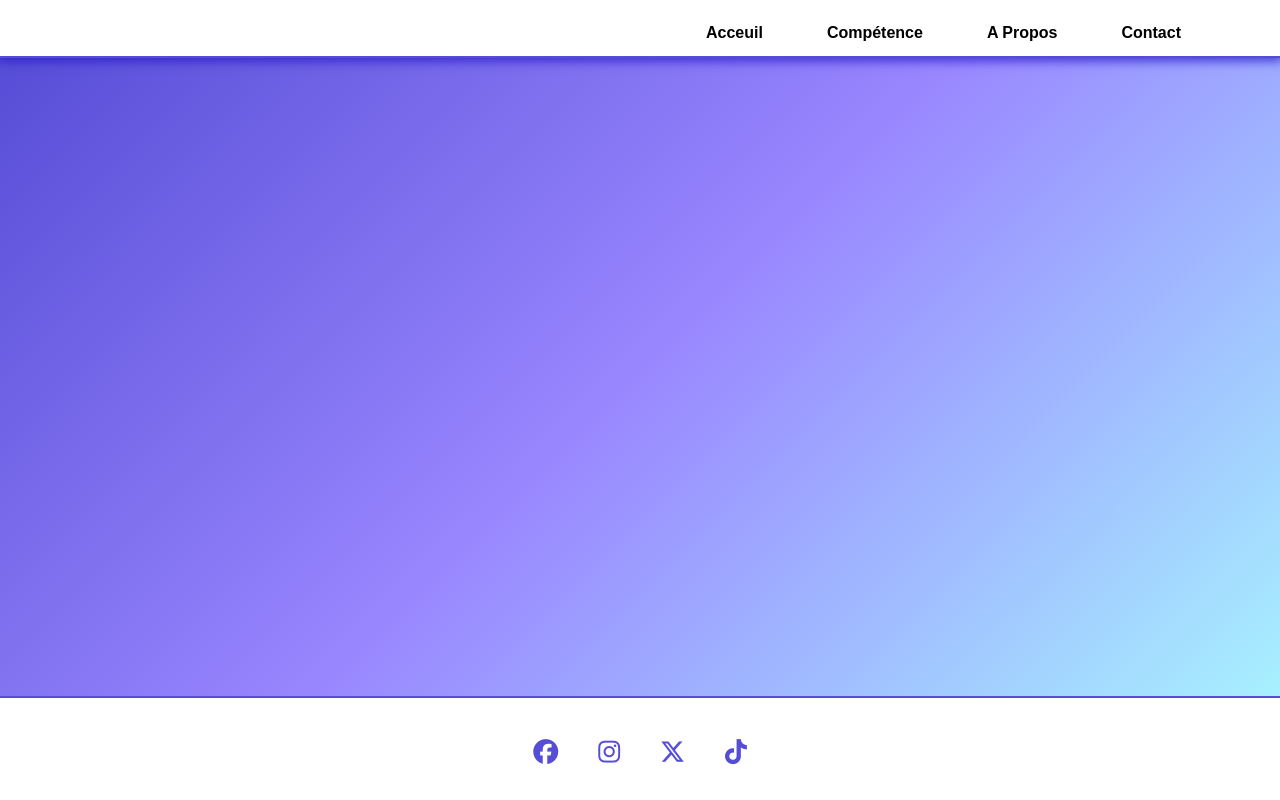
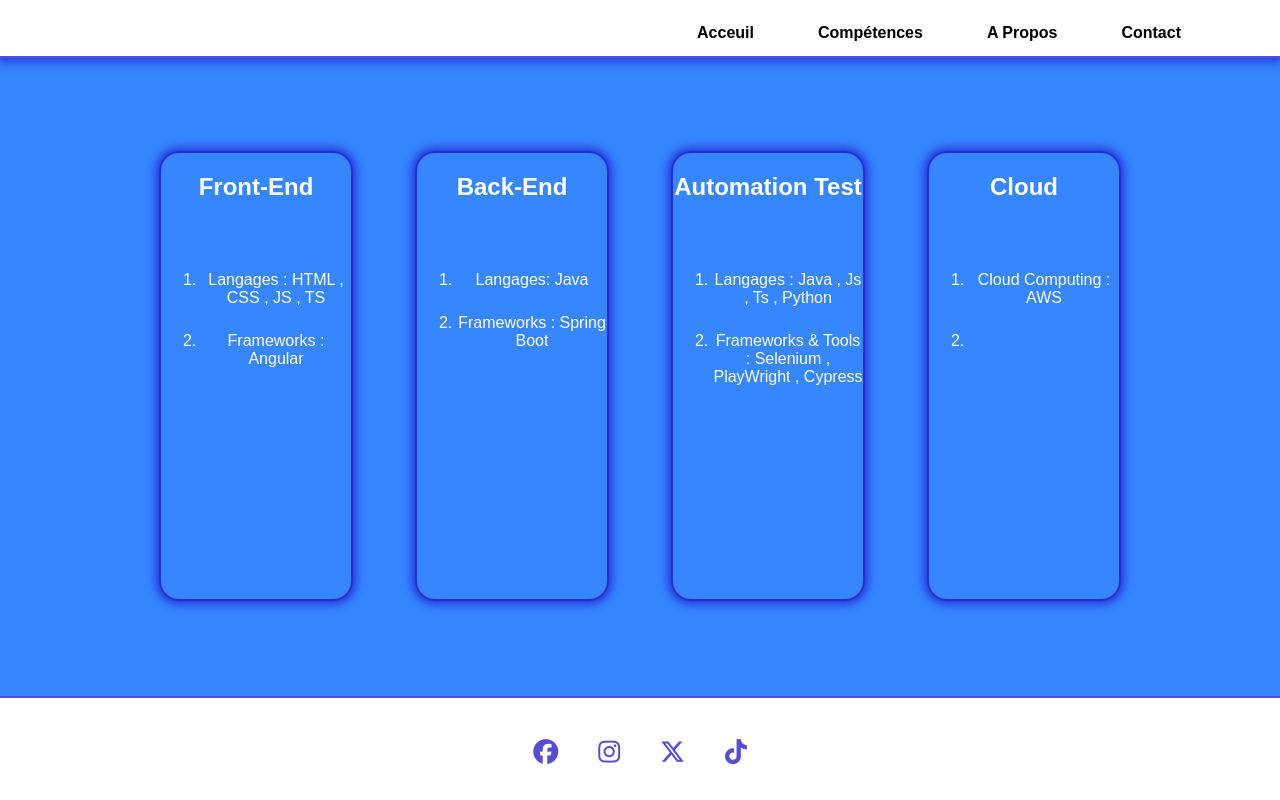
Before and after one commit to abdbilal146/my_portfolio, an Angular app: page /skills in a window 1280 px wide. Built offline with nearby package versions, Linux system fonts and the light colour scheme.

Commit message:
skills page updated

```diff
--- a/src/app/app.component.ts
+++ b/src/app/app.component.ts
@@ -3,11 +3,12 @@ import { RouterOutlet } from '@angular/router';
 import { HeaderComponent } from './components/header/header.component';
 import { HomePageComponent } from "./components/home-page/home-page.component";
 import { FooterComponent } from "./components/footer/footer.component";
+import { CommonModule } from '@angular/common';
 
 @Component({
   selector: 'app-root',
   standalone: true,
-  imports: [RouterOutlet, HeaderComponent, HomePageComponent, FooterComponent],
+  imports: [RouterOutlet, HeaderComponent, HomePageComponent, FooterComponent,CommonModule],
   templateUrl: './app.component.html',
   styleUrl: './app.component.css'
 })
--- a/src/app/components/contact-page/contact-page.component.css
+++ b/src/app/components/contact-page/contact-page.component.css
@@ -6,7 +6,7 @@
     left: 0;
     width: 100%;
     height: 80vh;
-    background: linear-gradient(135deg, rgba(33, 21, 201, 0.76), rgba(128, 105, 255, 0.8), rgba(0, 213, 255, 0.346));
+    background: #3586ff;
 }
 
 .title-container{
--- a/src/app/components/contact-page/contact-page.component.html
+++ b/src/app/components/contact-page/contact-page.component.html
@@ -15,8 +15,8 @@
     <div class="contact-us-content-container">
         <ul>
             <li><a href="tel:+33638034143">+33638034143</a>
-            <li class="email-li"><a href="">m.mancerabdelfetah&#64;gmail.com</a></li>
-            <li><a href="">Linkedin</a></li>
+            <li class="email-li"><a href="/contact-me">m.mancerabdelfetah&#64;gmail.com</a></li>
+            <li><a href="/contact-me">Linkedin</a></li>
         </ul>
     </div>
 
--- a/src/app/components/header/header.component.html
+++ b/src/app/components/header/header.component.html
@@ -2,7 +2,7 @@
     <div class="list-container">
         <ul>
             <li (click)="goToHomePage()">Acceuil</li>
-            <li (click)="goToSkillsPage()">Compétence</li>
+            <li (click)="goToSkillsPage()">Compétences</li>
             <li>A Propos</li>
             <li (click)="goToContactPage()">Contact</li>
         </ul>
--- /dev/null
+++ b/src/app/components/models/cards.ts
@@ -0,0 +1,6 @@
+
+export interface Cards {
+    title : string ;
+    first_category : string ;
+    second_category : string ;
+}
--- a/src/app/components/skills-page/skills-page.component.css
+++ b/src/app/components/skills-page/skills-page.component.css
@@ -6,92 +6,59 @@
     left: 0;
     width: 100%;
     height: 80vh;
-    background: linear-gradient(135deg, rgba(33, 21, 201, 0.76), rgba(128, 105, 255, 0.8), rgba(0, 213, 255, 0.346));;
+    background: #3586ff;
 }
 
-.image-container{
+.skills-card-container{
     position: absolute;
-    right: 10%;
     top: 50%;
-    transform: translateY(-50%);
-    background-image: url('/assets/my_photo.png');
-    background-size: cover;
-    background-position: center;
-    width: 500px;
-    height: 500px;
-    border-radius: 50%;
-    animation: fadeIn 2s ease-in-out;
-    box-shadow: 0px 0px 10px 3px rgba(33, 21, 201, 0.76);
+    left: 50%;
+    transform: translate(-50%, -50%);
+    width: 80%;
+    height: 80%;
+    display: inline-flex;
+    justify-content: space-between;
 }
 
-@keyframes fadeIn{
-    0% {
-        opacity: 0;
-    }
-    100% {
-        opacity: 1;
-    }
-}
-
-.text-container{
-
-    position: absolute;
-    top: 50%;
-    left: 20%;
-    transform: translateY(-50%);
+.cards {
+    background: #3586ff;
+    text-wrap: pretty;
+    width: 17vw;
+    margin: 3%;
+    border: solid 2px rgba(33, 21, 201, 0.76);
+    border-radius: 20px;
+    box-shadow:0px 0px 10px 3px rgba(33, 21, 201, 0.76);
 
 }
 
-
-.text-container h1{
+.cards-title-container{
+    text-wrap: wrap;
+    text-align: center;
     font-family: sans-serif;
-    font-size: 50px;
-    overflow: hidden;
-    border-right: 3px solid rgba(33, 21, 201, 0.76);
-    animation: typing 3.5s steps(40, end),blink-caret .6s step-end infinite;
+    color: white;
 }
 
-/* The typing effect */
-@keyframes typing {
-    from { width: 0 }
-    to { width: 100% }
+.cards-title-container ul{
+    display: block;
+    padding-top:25px ;
+    list-style: decimal;
+}
+.cards-title-container ul li{
+    padding-top:25px ;
 }
 
-  /* The typewriter cursor effect */
-@keyframes blink-caret {
-    from, to { border-color: transparent }
-    50% { border-color: rgba(33, 21, 201, 0.76); }
-}
+@media (max-width: 600px) and (max-height: 935px) {
+    .skills-card-container{
+        display: block;
+        overflow-y: scroll;
+        scrollbar-width: none;
+    }
 
-.text-container p{
-    font-size: 20px;
-    font-family: sans-serif;
-    color: white;
-    font-weight: 600;
-}
-.text-container p span{
-    font-size: 25px;
-    color: black;
-}
-
-@media (max-width: 600px) {
-    .image-container{
-        width: 250px;
-        height: 250px;
-        top: 07vh;
-        left: 50vw;
-        transform: translateX(-50%);
-        font-size: 25px;
-    }
-}
+    .cards {
+        background: #3586ff;
+        width: 75vw;
 
 
-@media (max-width: 600px) and (max-height: 920px) {
-    .text-container{
-        top: 70%;
-    }
-    .text-container h1{
-        font-size: 25px;
     }
 
 }
--- a/src/app/components/skills-page/skills-page.component.html
+++ b/src/app/components/skills-page/skills-page.component.html
@@ -1,3 +1,13 @@
 <div class="home-page-container">
-
+  <div class="skills-card-container">
+    <div class="cards" *ngFor="let card of cards">
+        <div class="cards-title-container">
+            <h2>{{card.title}}</h2>
+            <ul>
+                <li>{{card.first_category}}</li>
+                <li>{{card.second_category}}</li>
+            </ul>
+        </div>
+    </div>
+  </div>
 </div>
--- a/src/app/components/skills-page/skills-page.component.ts
+++ b/src/app/components/skills-page/skills-page.component.ts
@@ -1,12 +1,36 @@
 import { Component } from '@angular/core';
+import { Cards } from '../models/cards';
+import { CommonModule } from '@angular/common';
 
 @Component({
   selector: 'app-skills-page',
   standalone: true,
-  imports: [],
+  imports: [CommonModule],
   templateUrl: './skills-page.component.html',
   styleUrl: './skills-page.component.css'
 })
 export class SkillsPageComponent {
+  cards : Array<Cards> = [
+    {
+      title: 'Front-End',
+      first_category : 'Langages : HTML , CSS , JS , TS',
+      second_category : 'Frameworks : Angular',
+    },
+    {
+      title: 'Back-End',
+      first_category : 'Langages: Java',
+      second_category : 'Frameworks : Spring Boot'
+    },
+    {
+      title: 'Automation Test',
+      first_category : 'Langages : Java , Js , Ts , Python',
+      second_category : 'Frameworks & Tools : Selenium , PlayWright , Cypress'
+    },
+    {
+      title: 'Cloud',
+      first_category : 'Cloud Computing : AWS',
+      second_category : ''
+    }
+  ]
 
 }
```
